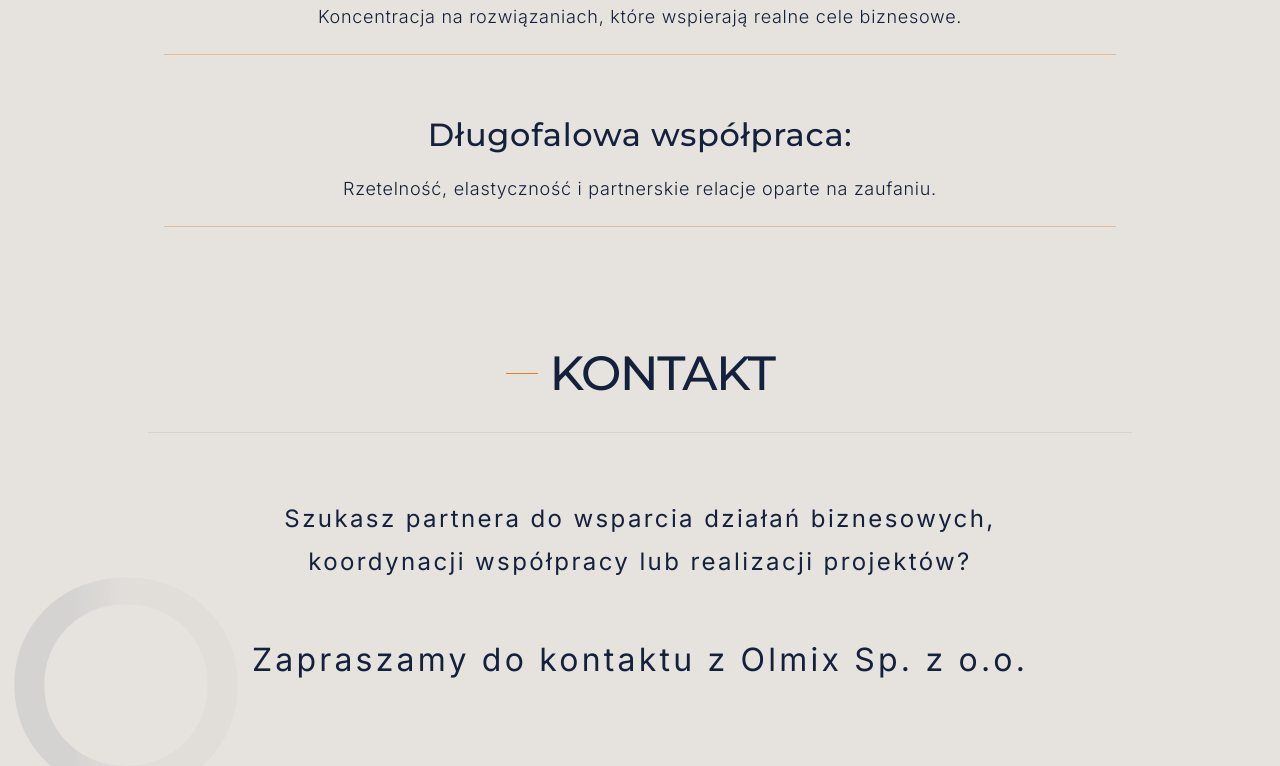
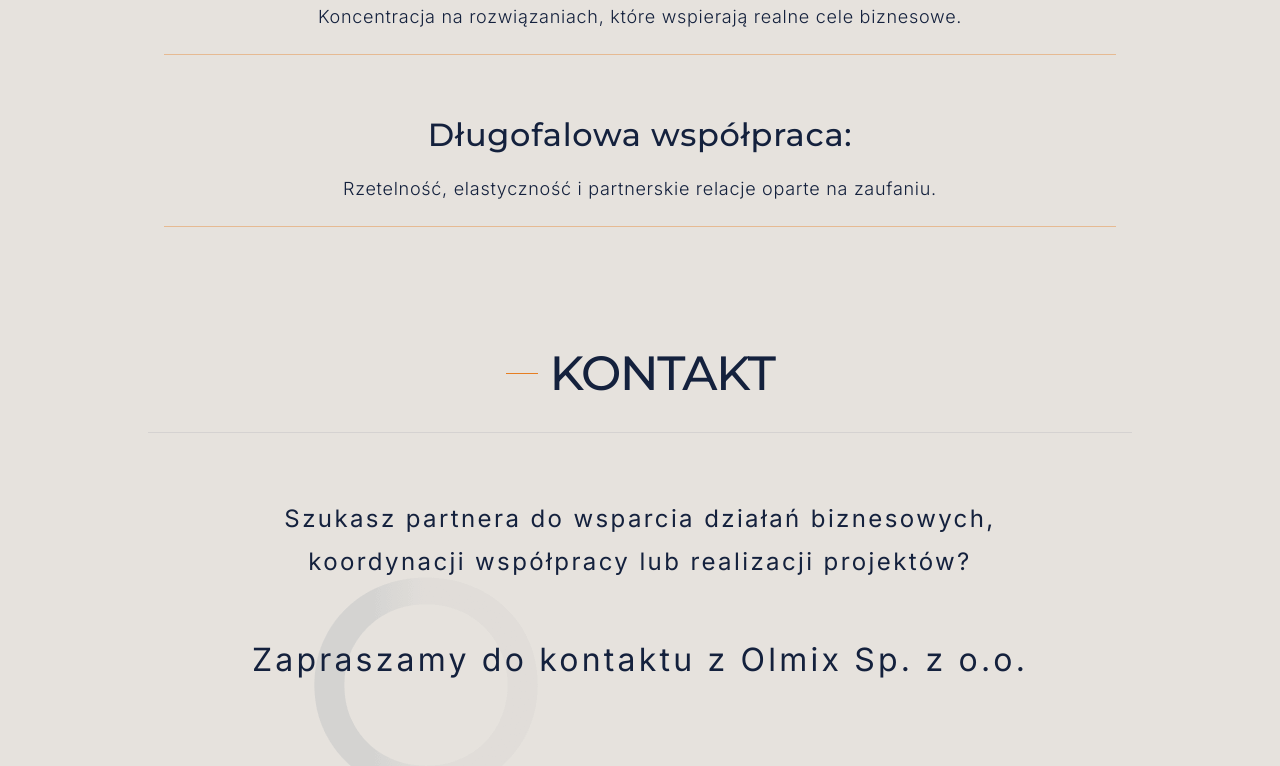
Before and after one commit to Maria2247/olmix, a website built with Vite: page index.html in a window 1280 px wide. Shown: the part 3004-3770 px from the top of the page. Built offline with nearby package versions, Linux system fonts and the light colour scheme.

Commit message:
fixed contact bg

```diff
--- a/src/css/style.css
+++ b/src/css/style.css
@@ -787,6 +787,10 @@ footer .container {
 
   /* ---CONTACTS--- */
 
+  .contacts-bg {
+    left: 10rem;
+  }
+
   .contacts-text {
     font-size: 1.2rem;
   }
@@ -994,6 +998,10 @@ footer .container {
 
   /* ---CONTACTS--- */
 
+  .contacts-bg {
+    left: 18.75rem;
+  }
+
   .contacts-text {
     font-size: 1.5rem;
     margin-bottom: 2rem;
```
